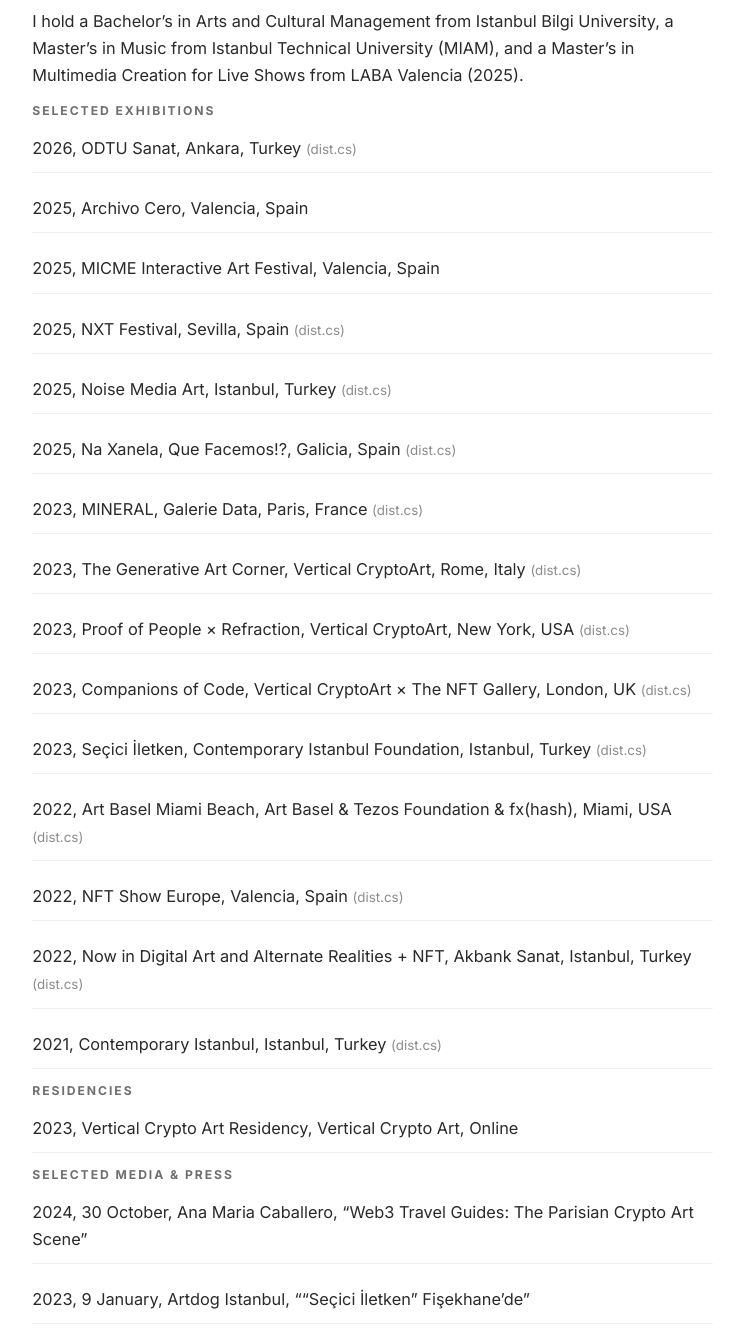
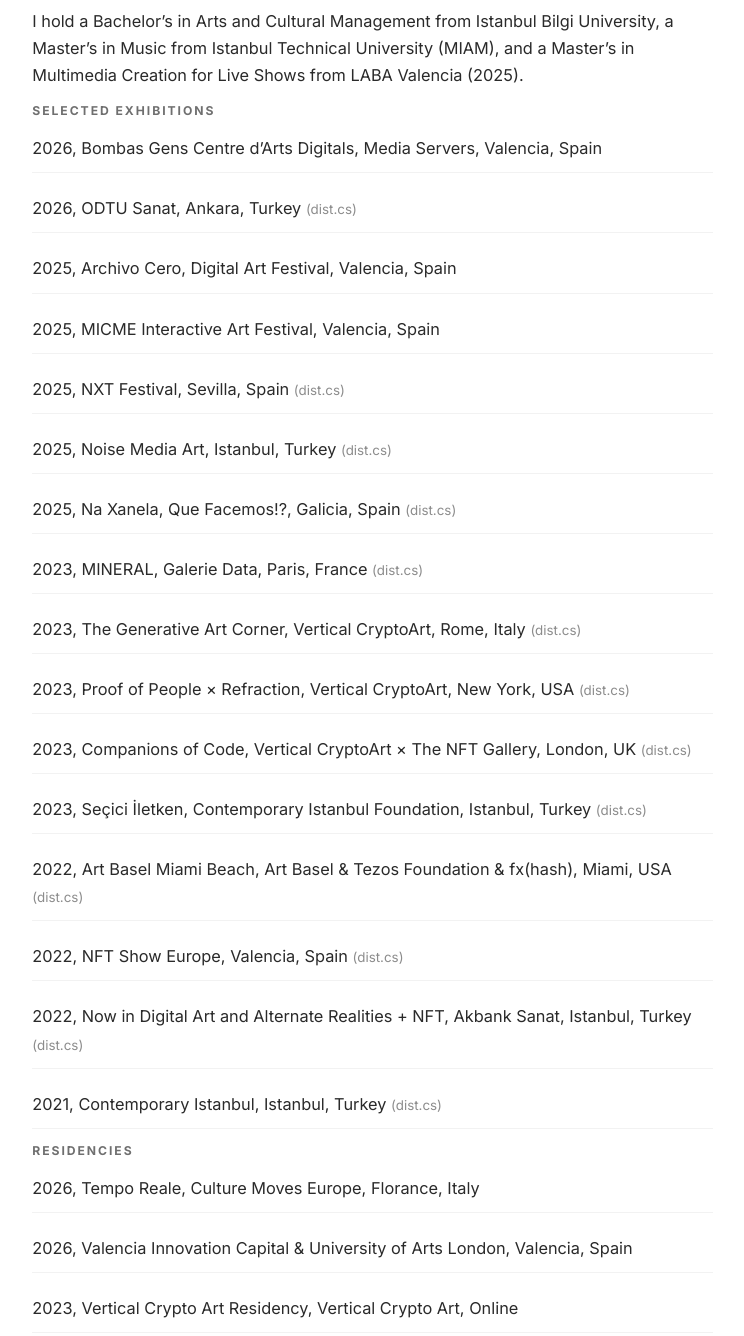
Before and after one commit to bilgegunayicozu/bilgegunayicozuwebsite, a plain HTML site: page index.html in a window 1280 px wide. Shown: the part 10560-11896 px from the top of the page, without its empty margins (535-1279 px from the left). Drawn offline with Linux system fonts and the light colour scheme.

Commit message:
Update index.html

```diff
--- a/index.html
+++ b/index.html
@@ -445,8 +445,9 @@
 
           <h3>Selected exhibitions</h3>
           <ul>
+            <li>2026, Bombas Gens Centre d’Arts Digitals, Media Servers, Valencia, Spain</li>
             <li>2026, ODTU Sanat, Ankara, Turkey <span class="collab-label">(dist.cs)</span></li>
-            <li>2025, Archivo Cero, Valencia, Spain</li>
+            <li>2025, Archivo Cero, Digital Art Festival, Valencia, Spain</li>
             <li>2025, MICME Interactive Art Festival, Valencia, Spain</li>
             <li>2025, NXT Festival, Sevilla, Spain <span class="collab-label">(dist.cs)</span></li>
             <li>2025, Noise Media Art, Istanbul, Turkey <span class="collab-label">(dist.cs)</span></li>
@@ -464,6 +465,8 @@
 
           <h3>Residencies</h3>
           <ul>
+            <li>2026, Tempo Reale, Culture Moves Europe, Florance, Italy</li>
+            <li>2026, Valencia Innovation Capital & University of Arts London, Valencia, Spain</li>
             <li>2023, Vertical Crypto Art Residency, Vertical Crypto Art, Online</li>
           </ul>
 
```
